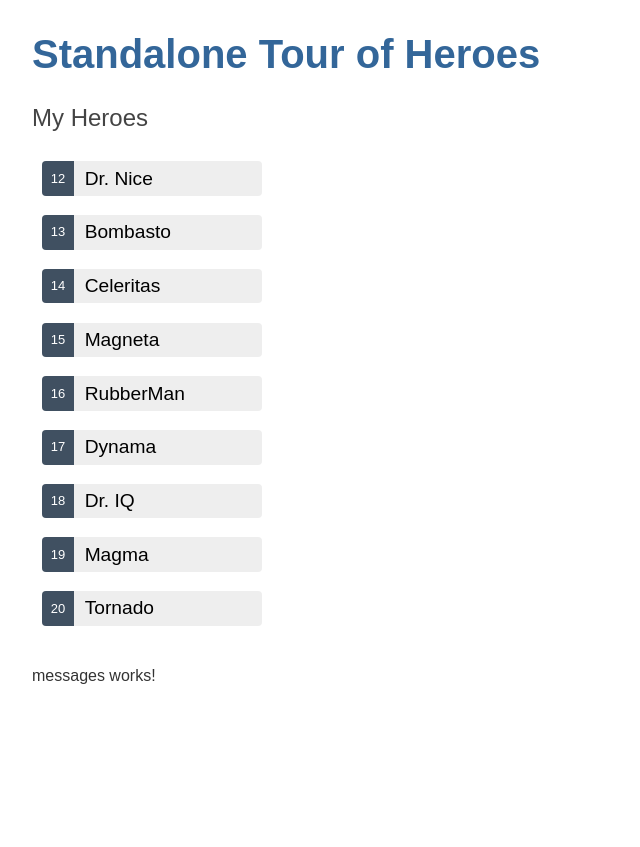
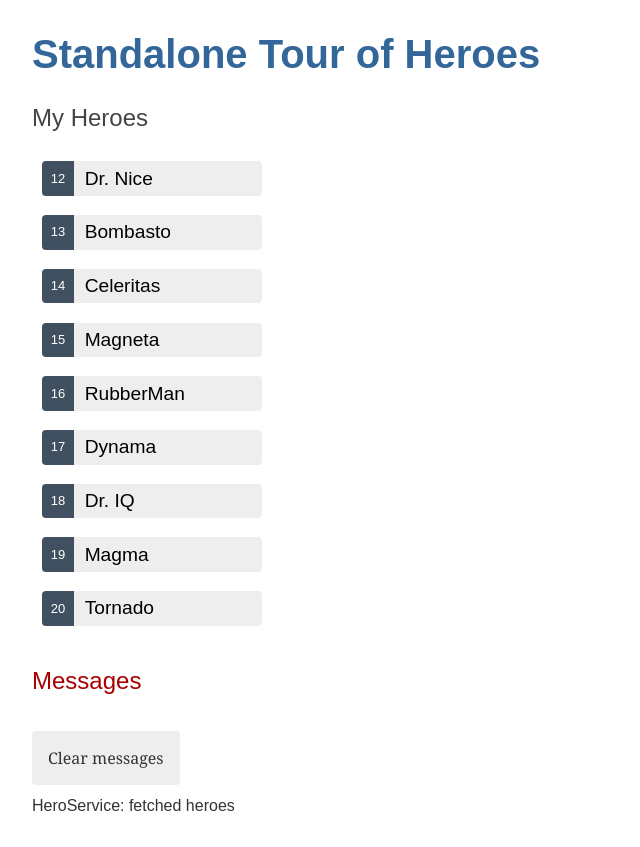
Before and after one commit to gflohr/standalone-angular-tour-of-heroes, an Angular app: page / in a window 1280 px wide. Shown: the whole page, without its empty margins (0-640 px from the left). Before the commit the page ends 800 px from the top, so only its background shows below. Built offline with nearby package versions, Linux system fonts and the light colour scheme.

Commit message:
display message

```diff
--- a/src/app/hero.service.ts
+++ b/src/app/hero.service.ts
@@ -2,14 +2,17 @@
 import { HEROES } from './mock-heroes';
 import { Hero } from './hero';
 import { Observable, of } from 'rxjs';
+import { MessageService } from './message.service';
 
 @Injectable({
 	providedIn: 'root',
 })
 export class HeroService {
-	constructor() {}
+	constructor(private readonly messageService: MessageService) {}
 
 	getHeroes(): Observable<Hero[]> {
-		return of(HEROES);
+		const heroes$ = of(HEROES);
+		this.messageService.add('HeroService: fetched heroes');
+		return heroes$;
 	}
 }
--- /dev/null
+++ b/src/app/message.service.ts
@@ -0,0 +1,16 @@
+import { Injectable } from '@angular/core';
+
+@Injectable({
+	providedIn: 'root',
+})
+export class MessageService {
+	messages: string[] = [];
+
+	add(message: string) {
+		this.messages.push(message);
+	}
+
+	clear() {
+		this.messages = [];
+	}
+}
--- a/src/app/messages/messages.component.css
+++ b/src/app/messages/messages.component.css
@@ -0,0 +1,19 @@
+/* MessagesComponent's private CSS styles */
+h2 {
+	color: #a80000;
+	font-family: Arial, Helvetica, sans-serif;
+	font-weight: lighter;
+}
+
+.clear {
+	color: #333;
+	background-color: #eee;
+	margin-bottom: 12px;
+	padding: 1rem;
+	border-radius: 4px;
+	font-size: 1rem;
+}
+.clear:hover {
+	color: white;
+	background-color: #42545c;
+}
--- a/src/app/messages/messages.component.html
+++ b/src/app/messages/messages.component.html
@@ -1 +1,7 @@
-<p>messages works!</p>
+<div *ngIf="messageService.messages.length">
+	<h2>Messages</h2>
+	<button type="button" class="clear" (click)="messageService.clear()">
+		Clear messages
+	</button>
+	<div *ngFor="let message of messageService.messages">{{ message }}</div>
+</div>
```
Also changed, not shown: src/app/messages/messages.component.ts (+8 -6 lines), 2 other files (tests, documents, lock files or other folders).
